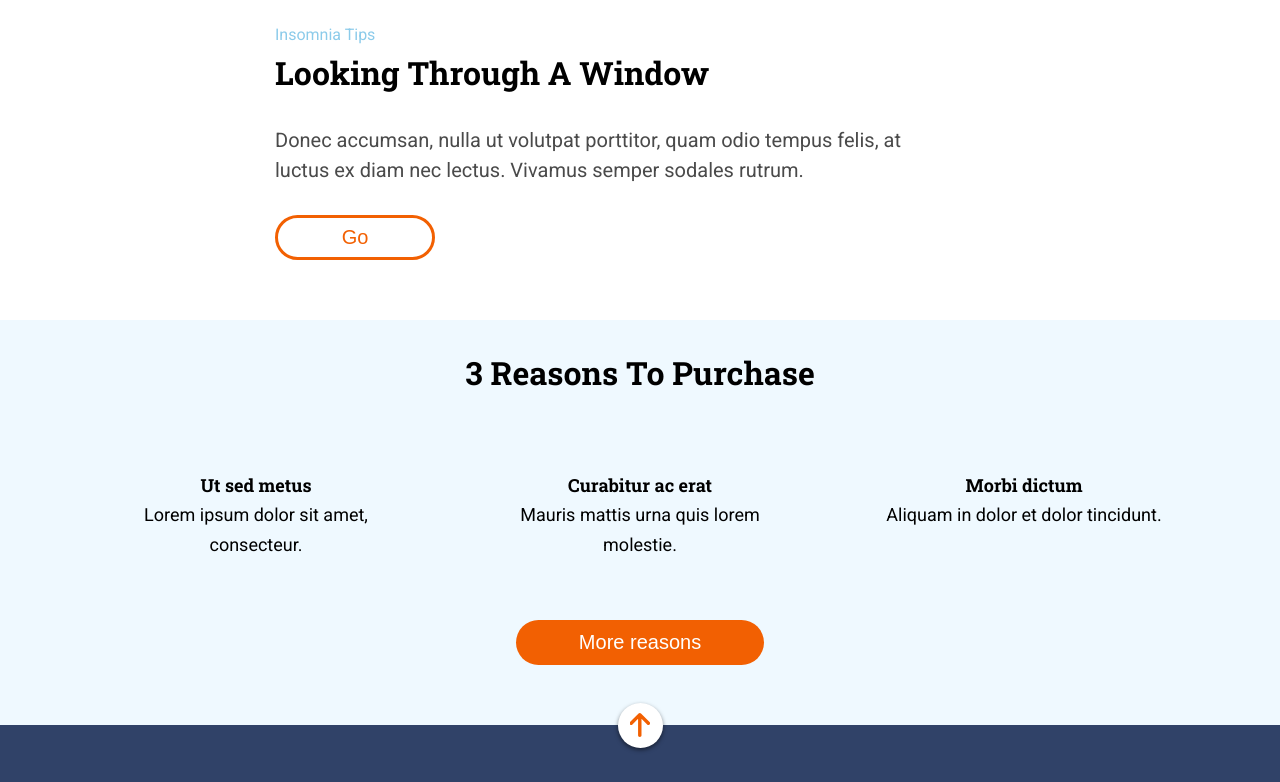
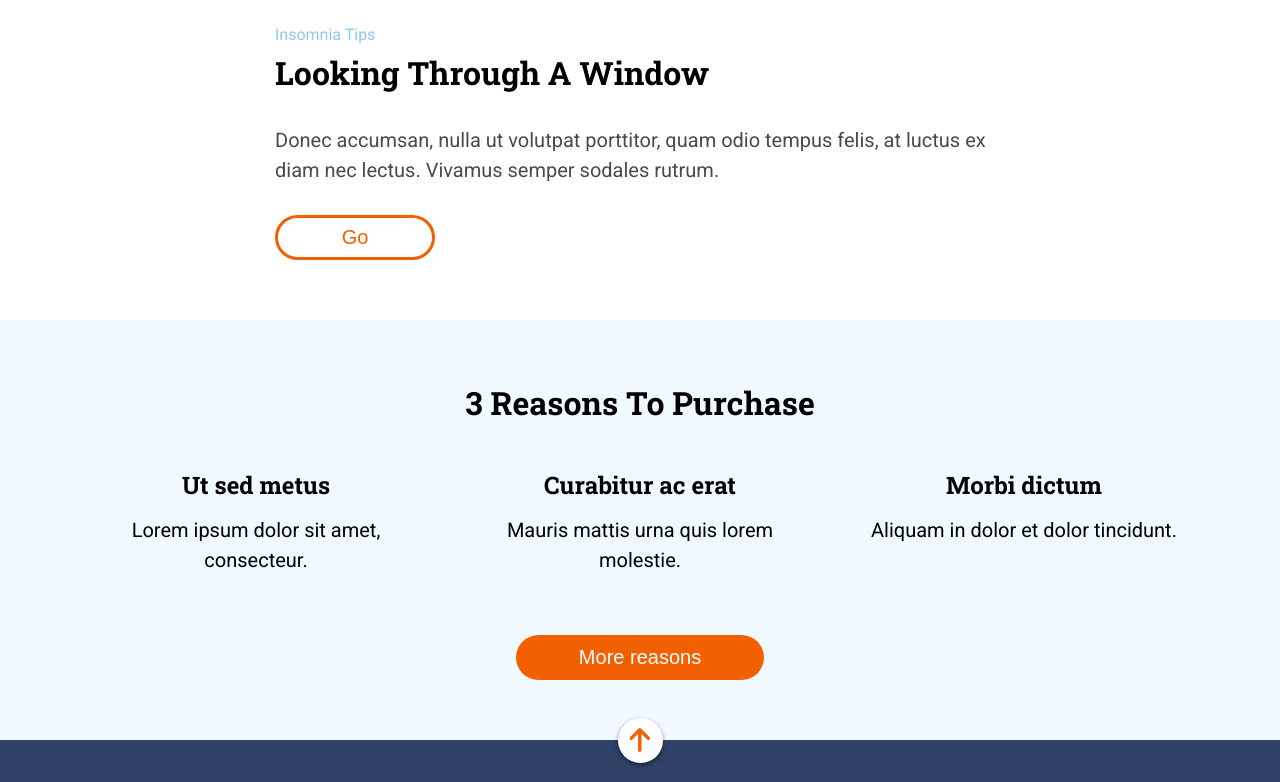
Before and after one commit to Adalab/modulo-1-evaluacion-final-PatriciaLoboTejedor, a website: page src/html/index.html in a window 1280 px wide. Shown: the part 840-1622 px from the top of the page. Drawn offline with nearby package versions, Linux system fonts and the light colour scheme; files that its build step writes are made by us from their sources; files whose address does not match are found by name.

Commit message:
change details of responsive

```diff
--- a/src/scss/core/_reset.scss
+++ b/src/scss/core/_reset.scss
@@ -4,6 +4,8 @@
   padding: 0;
   border: none;
   appearance: auto;
+  margin-block-start: 0px;
+  margin-block-end: 0px;
 }
 body {
   font-family: $font-main;
--- a/src/scss/layout/_main.scss
+++ /dev/null
@@ -1,177 +0,0 @@
-.main {
-  &__section-looking {
-    padding: 30px 15px 45px 15px;
-    margin: auto;
-    @include tablet {
-      padding: 30px 39px 60px 39px;
-    }
-    @include desktop {
-      padding: 60px 275px 60px 275px;
-    }
-    &--toptext {
-      font-size: 0.875rem;
-      color: $color-lightblue;
-      text-transform: capitalize;
-      font-weight: normal;
-      line-height: 1.875rem;
-      @include desktop {
-        font-size: 1rem;
-      }
-    }
-    &--title {
-      font-family: $font-titles;
-      font-size: 1.5rem;
-      line-height: 1.875rem;
-      padding-bottom: 15px;
-      text-transform: capitalize;
-      font-weight: bold;
-      @include tablet {
-        font-size: 1.625rem;
-        line-height: 2.813rem;
-        padding-bottom: 30px;
-      }
-      @include desktop {
-        font-size: 2rem;
-      }
-    }
-    &--text {
-      color: #4a4a4a;
-      font-size: 1.125rem;
-      line-height: 1.875rem;
-      padding-bottom: 30px;
-      font-weight: normal;
-      @include tablet {
-        font-size: 1.25rem;
-        line-height: 1.875rem;
-        max-width: 90%;
-      }
-    }
-    &--button {
-      height: 45px;
-      width: 76px;
-      border-radius: 22.5px;
-
-      background-color: $color-white;
-      border: 3px solid $color-orange;
-      color: $color-orange;
-
-      font-size: 1.25rem;
-      text-transform: capitalize;
-      font-weight: 500;
-      text-align: center;
-      @include tablet {
-        width: 91px;
-      }
-      @include desktop {
-        width: 160px;
-      }
-    }
-  }
-  &__section-3reasons {
-    background-color: $color-ice-blue;
-
-    .section-3reasons__grid {
-      width: 90vw;
-      margin: 0 auto;
-      text-align: center;
-
-      display: grid;
-      grid-template-columns: 1fr;
-      grid-template-rows: 1fr 1fr 1fr 1fr 105px;
-      @include tablet {
-        grid-template-columns: 1fr 1fr 1fr;
-        grid-template-rows: 1fr 1fr 105px;
-      }
-
-      .section-3reasons__title {
-        grid-column: 1/4;
-        grid-row: 1/2;
-
-        padding-top: 30px;
-        padding-bottom: 45px;
-
-        font-size: 1.5rem;
-        font-family: $font-titles;
-        font-weight: bold;
-        @include tablet {
-          font-size: 1.625rem;
-          line-height: 2.813rem;
-        }
-        @include desktop {
-          font-size: 2rem;
-        }
-      }
-      .section-3reasons__item {
-        max-width: 55vw;
-        margin: 0 auto;
-        padding-bottom: 45px;
-        @include tablet {
-          padding: 0px 15px 60px 15px;
-          max-width: 210px;
-        }
-        @include desktop {
-          max-width: 345px;
-        }
-        &--title {
-          font-size: 1.125rem;
-          font-family: $font-titles;
-          font-weight: bold;
-          line-height: 1.875rem;
-        }
-        &--text {
-          font-size: 1.125rem;
-          font-weight: normal;
-          line-height: 1.875rem;
-        }
-      }
-      .item1 {
-        grid-column: 1/4;
-        grid-row: 2/3;
-        @include tablet {
-          grid-column: 1/2;
-          grid-row: 2/3;
-        }
-      }
-      .item2 {
-        grid-column: 1/4;
-        grid-row: 3/4;
-        @include tablet {
-          grid-column: 2/3;
-          grid-row: 2/3;
-        }
-      }
-      .item3 {
-        grid-column: 1/4;
-        grid-row: 4/5;
-        @include tablet {
-          grid-column: 3/4;
-          grid-row: 2/3;
-        }
-      }
-      .section-3reasons__button {
-        grid-column: 1/4;
-        grid-row: 5/6;
-
-        height: 45px;
-        max-width: 60vw;
-        border-radius: 22.5px;
-        margin: 0 auto;
-        padding: 0 30px;
-
-        background-color: $color-orange;
-        color: $color-white;
-
-        font-size: 1.25rem;
-        font-weight: 500;
-        @include tablet {
-          grid-column: 1/4;
-          grid-row: 3/4;
-          padding: 0 43px;
-        }
-        @include desktop {
-          padding: 0 62.5px;
-        }
-      }
-    }
-  }
-}
--- a/src/scss/layout/_page.scss
+++ /dev/null
@@ -1,177 +0,0 @@
-.main {
-  &__section-looking {
-    padding: 30px 15px 45px 15px;
-    margin: auto;
-    @include tablet {
-      padding: 30px 39px 60px 39px;
-    }
-    @include desktop {
-      padding: 60px 275px 60px 275px;
-    }
-    &--toptext {
-      font-size: 0.875rem;
-      color: $color-lightblue;
-      text-transform: capitalize;
-      font-weight: normal;
-      line-height: 1.875rem;
-      @include desktop {
-        font-size: 1rem;
-      }
-    }
-    &--title {
-      font-family: $font-titles;
-      font-size: 1.5rem;
-      line-height: 1.875rem;
-      padding-bottom: 15px;
-      text-transform: capitalize;
-      font-weight: bold;
-      @include tablet {
-        font-size: 1.625rem;
-        line-height: 2.813rem;
-        padding-bottom: 30px;
-      }
-      @include desktop {
-        font-size: 2rem;
-      }
-    }
-    &--text {
-      color: #4a4a4a;
-      font-size: 1.125rem;
-      line-height: 1.875rem;
-      padding-bottom: 30px;
-      font-weight: normal;
-      @include tablet {
-        font-size: 1.25rem;
-        line-height: 1.875rem;
-        max-width: 90%;
-      }
-    }
-    &--button {
-      height: 45px;
-      width: 76px;
-      border-radius: 22.5px;
-
-      background-color: $color-white;
-      border: 3px solid $color-orange;
-      color: $color-orange;
-
-      font-size: 1.25rem;
-      text-transform: capitalize;
-      font-weight: 500;
-      text-align: center;
-      @include tablet {
-        width: 91px;
-      }
-      @include desktop {
-        width: 160px;
-      }
-    }
-  }
-  &__section-3reasons {
-    background-color: $color-ice-blue;
-
-    .section-3reasons__grid {
-      width: 90vw;
-      margin: 0 auto;
-      text-align: center;
-
-      display: grid;
-      grid-template-columns: 1fr;
-      grid-template-rows: 1fr 1fr 1fr 1fr 105px;
-      @include tablet {
-        grid-template-columns: 1fr 1fr 1fr;
-        grid-template-rows: 1fr 1fr 105px;
-      }
-
-      .section-3reasons__title {
-        grid-column: 1/4;
-        grid-row: 1/2;
-
-        padding-top: 30px;
-        padding-bottom: 45px;
-
-        font-size: 1.5rem;
-        font-family: $font-titles;
-        font-weight: bold;
-        @include tablet {
-          font-size: 1.625rem;
-          line-height: 2.813rem;
-        }
-        @include desktop {
-          font-size: 2rem;
-        }
-      }
-      .section-3reasons__item {
-        max-width: 55vw;
-        margin: 0 auto;
-        padding-bottom: 45px;
-        @include tablet {
-          padding: 0px 15px 60px 15px;
-          max-width: 210px;
-        }
-        @include desktop {
-          max-width: 345px;
-        }
-        &--title {
-          font-size: 1.125rem;
-          font-family: $font-titles;
-          font-weight: bold;
-          line-height: 1.875rem;
-        }
-        &--text {
-          font-size: 1.125rem;
-          font-weight: normal;
-          line-height: 1.875rem;
-        }
-      }
-      .item1 {
-        grid-column: 1/4;
-        grid-row: 2/3;
-        @include tablet {
-          grid-column: 1/2;
-          grid-row: 2/3;
-        }
-      }
-      .item2 {
-        grid-column: 1/4;
-        grid-row: 3/4;
-        @include tablet {
-          grid-column: 2/3;
-          grid-row: 2/3;
-        }
-      }
-      .item3 {
-        grid-column: 1/4;
-        grid-row: 4/5;
-        @include tablet {
-          grid-column: 3/4;
-          grid-row: 2/3;
-        }
-      }
-      .section-3reasons__button {
-        grid-column: 1/4;
-        grid-row: 5/6;
-
-        height: 45px;
-        max-width: 60vw;
-        border-radius: 22.5px;
-        margin: 0 auto;
-        padding: 0 30px;
-
-        background-color: $color-orange;
-        color: $color-white;
-
-        font-size: 1.25rem;
-        font-weight: 500;
-        @include tablet {
-          grid-column: 1/4;
-          grid-row: 3/4;
-          padding: 0 43px;
-        }
-        @include desktop {
-          padding: 0 62.5px;
-        }
-      }
-    }
-  }
-}
--- /dev/null
+++ b/src/scss/layout/_section-3reasons.scss
@@ -0,0 +1,120 @@
+.main {
+  &__section-3reasons {
+    background-color: $color-ice-blue;
+
+    .section-3reasons__grid {
+      width: 90vw;
+      margin: 0 auto;
+      text-align: center;
+
+      display: grid;
+      grid-template-columns: 1fr;
+      grid-template-rows: 105px 1fr 1fr 1fr 105px;
+      @include tablet {
+        grid-template-columns: 1fr 1fr 1fr;
+        grid-template-rows: 120px 1fr 105px;
+      }
+      @include desktop {
+        grid-template-rows: 150px 1fr 105px;
+      }
+
+      .section-3reasons__title {
+        grid-column: 1/4;
+        grid-row: 1/2;
+
+        padding-top: 30px;
+
+        font-size: 1.5rem;
+        font-family: $font-titles;
+        font-weight: bold;
+        line-height: 1.875rem;
+        @include tablet {
+          font-size: 1.625rem;
+          line-height: 2.813rem;
+        }
+        @include desktop {
+          font-size: 2rem;
+          padding-top: 60px;
+        }
+      }
+      .section-3reasons__item {
+        max-width: 180px;
+        margin: 0 auto;
+        padding-bottom: 45px;
+        @include tablet {
+          padding: 0px 15px 60px 15px;
+          max-width: 230px;
+        }
+        @include desktop {
+          max-width: 345px;
+        }
+        &--title {
+          font-size: 1.125rem;
+          font-family: $font-titles;
+          font-weight: bold;
+          line-height: 1.875rem;
+          padding-bottom: 15px;
+          @include tablet {
+            font-size: 1.5rem;
+          }
+        }
+        &--text {
+          font-size: 1.125rem;
+          line-height: 1.875rem;
+          @include tablet {
+            font-size: 1.25rem;
+          }
+        }
+      }
+      .item1 {
+        grid-column: 1/4;
+        grid-row: 2/3;
+        @include tablet {
+          grid-column: 1/2;
+          grid-row: 2/3;
+        }
+      }
+      .item2 {
+        grid-column: 1/4;
+        grid-row: 3/4;
+        @include tablet {
+          grid-column: 2/3;
+          grid-row: 2/3;
+        }
+      }
+      .item3 {
+        grid-column: 1/4;
+        grid-row: 4/5;
+        @include tablet {
+          grid-column: 3/4;
+          grid-row: 2/3;
+        }
+      }
+      .section-3reasons__button {
+        grid-column: 1/4;
+        grid-row: 5/6;
+
+        height: 45px;
+        max-width: 60vw;
+        border-radius: 22.5px;
+
+        margin: 0 auto;
+        padding: 0 30px;
+
+        background-color: $color-orange;
+        color: $color-white;
+
+        font-size: 1.25rem;
+        font-weight: 500;
+        @include tablet {
+          grid-column: 1/4;
+          grid-row: 3/4;
+          padding: 0 43px;
+        }
+        @include desktop {
+          padding: 0 62.5px;
+        }
+      }
+    }
+  }
+}
--- /dev/null
+++ b/src/scss/layout/_section-looking.scss
@@ -0,0 +1,69 @@
+.main {
+  &__section-looking {
+    padding: 30px 15px 45px 15px;
+    margin: auto;
+    @include tablet {
+      padding: 30px 39px 60px 39px;
+    }
+    @include desktop {
+      padding: 60px 275px 60px 275px;
+    }
+    &--toptext {
+      font-size: 0.875rem;
+      color: $color-lightblue;
+      text-transform: capitalize;
+      font-weight: normal;
+      line-height: 1.875rem;
+      @include desktop {
+        font-size: 1rem;
+      }
+    }
+    &--title {
+      font-family: $font-titles;
+      font-size: 1.5rem;
+      line-height: 1.875rem;
+      padding-bottom: 15px;
+      text-transform: capitalize;
+      font-weight: bold;
+      @include tablet {
+        font-size: 1.625rem;
+        line-height: 2.813rem;
+        padding-bottom: 30px;
+      }
+      @include desktop {
+        font-size: 2rem;
+      }
+    }
+    &--text {
+      color: #4a4a4a;
+      font-size: 1.125rem;
+      line-height: 1.875rem;
+      padding-bottom: 30px;
+      font-weight: normal;
+      @include tablet {
+        font-size: 1.25rem;
+        line-height: 1.875rem;
+      }
+    }
+    &--button {
+      height: 45px;
+      width: 76px;
+      border-radius: 22.5px;
+
+      background-color: $color-white;
+      border: 3px solid $color-orange;
+      color: $color-orange;
+
+      font-size: 1.25rem;
+      text-transform: capitalize;
+      font-weight: 500;
+      text-align: center;
+      @include tablet {
+        width: 91px;
+      }
+      @include desktop {
+        width: 160px;
+      }
+    }
+  }
+}
--- a/src/scss/main.scss
+++ b/src/scss/main.scss
@@ -8,5 +8,6 @@
 
 //LAYOUT
 @import "layout/header";
-@import "layout/main";
+@import "layout/section-looking";
+@import "layout/section-3reasons";
 @import "layout/footer";
```
Also changed, not shown: src/scss/layout/_footer.scss (+14 -2 lines), docs/assets/css/main.css.
